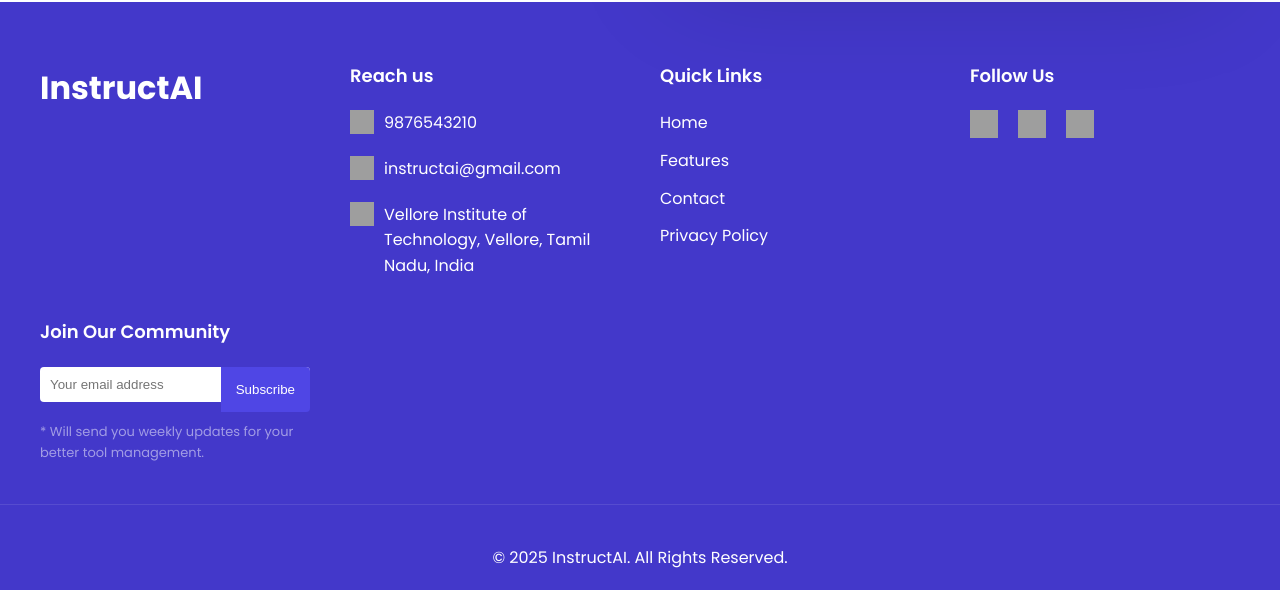
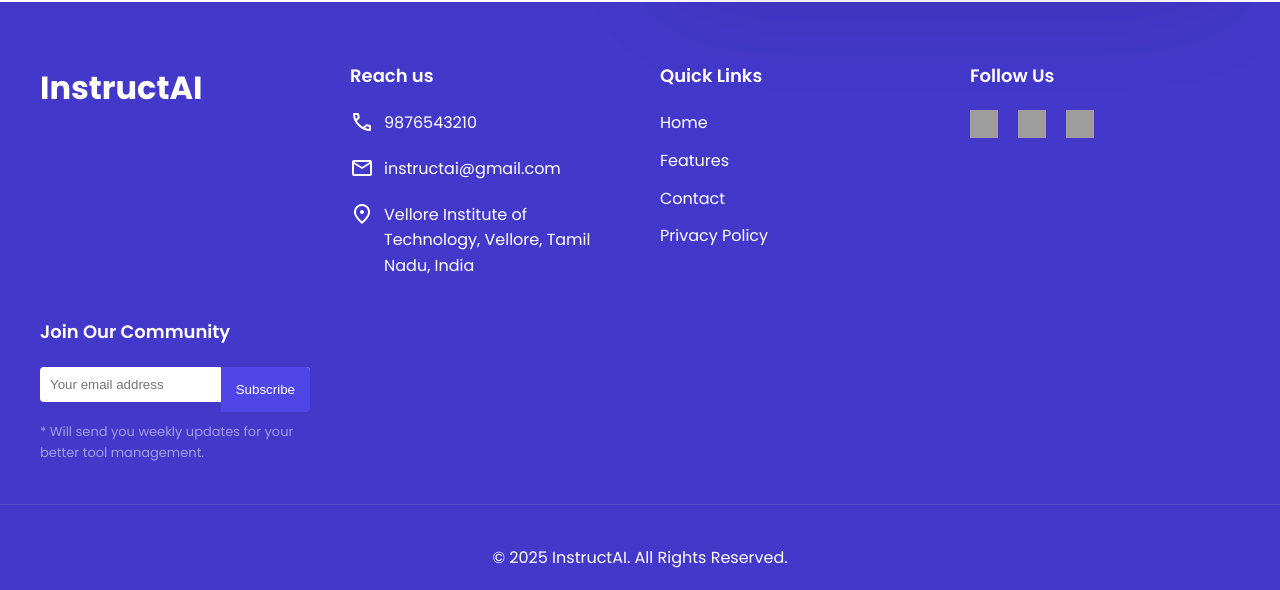
Before and after one commit to tarush10000/InstructAI, a Django app: template home/templates/home/dashboard.html in a window 1280 px wide. Shown: the part 1839-2429 px from the top of the page. Run offline with Django 5.2, Linux system fonts and the light colour scheme; the template is opened without the code that fills it, so the values that code supplies are empty; grey boxes are pictures that could not be loaded.

Commit message:
added icons for reach us section, code formatting in dashboard.html

```diff
--- a/home/templates/home/dashboard.html
+++ b/home/templates/home/dashboard.html
@@ -1,11 +1,18 @@
 {% load static %} <!DOCTYPE html>
 <html lang="en">
   <head>
-  <meta charset="UTF-8">
-  <meta name="viewport" content="width=device-width, initial-scale=1.0">
+    <meta charset="UTF-8" />
+    <meta name="viewport" content="width=device-width, initial-scale=1.0" />
     <title>InstructAI Dashboard</title>
-  <link rel="stylesheet" href="{% static 'css/dashboard.css' %}">
-  <link href="https://fonts.googleapis.com/css2?family=Poppins:wght@400;500;600;700&display=swap" rel="stylesheet">
+    <link rel="stylesheet" href="{% static 'css/dashboard.css' %}" />
+    <link
+      href="https://fonts.googleapis.com/css2?family=Poppins:wght@400;500;600;700&display=swap"
+      rel="stylesheet"
+    />
+    <link
+      rel="stylesheet"
+      href="https://fonts.googleapis.com/css2?family=Material+Symbols+Outlined:opsz,wght,FILL,GRAD@24,400,0,0"
+    />
     <script src="https://cdn.jsdelivr.net/npm/chart.js"></script>
   </head>
   <body>
@@ -28,7 +35,9 @@
       <main class="dashboard-content">
         <section class="welcome-section">
           <h1>Welcome Back, <span class="team-name">Darth</span></h1>
-        <p class="subtitle">Ready to learn? Your AI-generated study plan is here!</p>
+          <p class="subtitle">
+            Ready to learn? Your AI-generated study plan is here!
+          </p>
           <div class="action-buttons">
             <button class="btn primary">Resume Last Note</button>
             <button class="btn primary">Continue Last Quiz</button>
@@ -75,7 +84,7 @@
                 <h3>Daily Learn Hours</h3>
                 <div class="chart-period">
                   <span>This Week</span>
-                <img src="img/dropdown-icon.svg" alt="Dropdown">
+                  <img src="img/dropdown-icon.svg" alt="Dropdown" />
                 </div>
               </div>
               <canvas id="hoursChart"></canvas>
@@ -122,7 +131,9 @@
 
               <div class="streak-card">
                 <h3>Current Streak:</h3>
-              <div class="streak-count" id="streakCount">19 <span>days</span></div>
+                <div class="streak-count" id="streakCount">
+                  19 <span>days</span>
+                </div>
               </div>
             </div>
 
@@ -153,16 +164,19 @@
             <h4>Reach us</h4>
             <div class="contact-info">
               <div class="contact-item">
-              <img src="img/bxs-phone-call.svg" alt="Phone">
+                <span class="material-symbols-outlined"> call </span>
                 <span>9876543210</span>
               </div>
               <div class="contact-item">
-              <img src="img/ic-sharp-email.svg" alt="Email">
+                <span class="material-symbols-outlined"> mail </span>
                 <span>instructai@gmail.com</span>
               </div>
               <div class="contact-item">
-              <img src="img/carbon-location-filled.svg" alt="Location">
-              <span>Vellore Institute of Technology, Vellore, Tamil Nadu, India</span>
+                <span class="material-symbols-outlined"> location_on </span>
+                <span
+                  >Vellore Institute of Technology, Vellore, Tamil Nadu,
+                  India</span
+                >
               </div>
             </div>
           </div>
@@ -180,19 +194,23 @@
           <div class="footer-section">
             <h4>Follow Us</h4>
             <div class="social-icons">
-            <a href="#"><img src="img/vector.svg" alt="Social"></a>
-            <a href="#"><img src="img/clip-path-group.png" alt="Twitter"></a>
-            <a href="#"><img src="img/group.png" alt="LinkedIn"></a>
+              <a href="#"><img src="img/vector.svg" alt="Social" /></a>
+              <a href="#"
+                ><img src="img/clip-path-group.png" alt="Twitter"
+              /></a>
+              <a href="#"><img src="img/group.png" alt="LinkedIn" /></a>
             </div>
           </div>
 
           <div class="footer-section">
             <h4>Join Our Community</h4>
             <div class="newsletter">
-            <input type="email" placeholder="Your email address">
+              <input type="email" placeholder="Your email address" />
               <button class="subscribe-btn">Subscribe</button>
             </div>
-          <p class="disclaimer">* Will send you weekly updates for your better tool management.</p>
+            <p class="disclaimer">
+              * Will send you weekly updates for your better tool management.
+            </p>
           </div>
         </div>
 
--- a/static/css/style.css
+++ b/static/css/style.css
@@ -569,6 +569,9 @@
 .footer-quick-link-item {
     display: block;
     margin-bottom: 16px;
+}
+.contact-item{
+    padding: 100px;
 }
 
 .footer-quick-link-item a {
```
Lines whose indentation alone changed are shown as unchanged.
